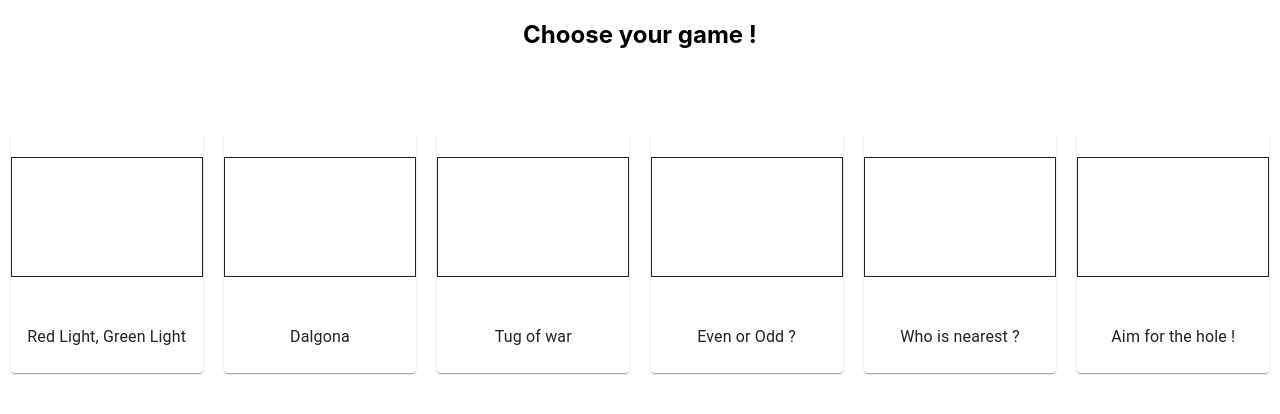
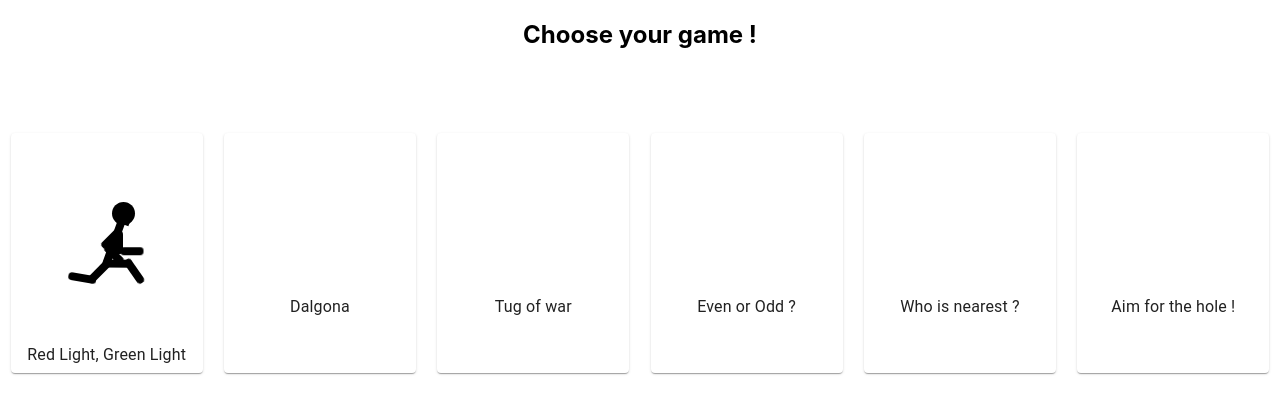
Before and after one commit to Skyrlon/mollusc-game, a React (Create React App) app: page / in a window 1280 px wide. Shown: the top 414 px of the page. Built offline with nearby package versions, Linux system fonts and the light colour scheme.

Commit message:
Create animation for GreenLightRedLight game

```diff
--- /dev/null
+++ b/src/pages/GreenLightRedLightAnimation.jsx
@@ -0,0 +1,226 @@
+import styled from "styled-components";
+
+const StyledGreenLightRedLightAnimation = styled.div`
+  position: relative;
+  box-sizing: border-box;
+  width: 100%;
+  height: 0;
+  padding-top: 100%;
+  & .guy {
+    position: absolute;
+    top: 30%;
+    left: 20%;
+    width: 60%;
+    height: 60%;
+    --head-size: 20;
+    --body-width: var(--head-size) / 3;
+    --body-height: var(--head-size) * 2;
+    --arm-width: var(--body-width);
+    --arm-height: 20;
+    --leg-width: 20;
+    --leg-height: var(--head-size) / 2;
+  }
+
+  & .head {
+    width: calc(var(--head-size) * 1%);
+    height: calc(var(--head-size) * 1%);
+    background-color: black;
+    border-radius: 100%;
+    position: absolute;
+    top: 5%;
+    left: 55%;
+  }
+  & .body {
+    width: calc(var(--body-width) * 1%);
+    height: calc(var(--body-height) * 1%);
+    position: absolute;
+    top: calc(var(--head-size) * 1.1 * 1%);
+    left: calc((50 - var(--body-width) / 2) * 1.12 * 1%);
+    background: black;
+    border-radius: calc(var(--body-height) * 1%) / 10%;
+    border-top-left-radius: 0;
+    border-top-right-radius: 0;
+    transform: rotate(20deg);
+    &::after {
+      content: "";
+      position: absolute;
+      bottom: 100%;
+      width: 100%;
+      height: 10%;
+      background: black;
+    }
+  }
+
+  & .arm {
+    position: absolute;
+    height: calc(var(--arm-height) * 1%);
+    width: calc(var(--arm-width) * 1%);
+    transform-origin: 50% 0%;
+    animation: 1s move-arm infinite;
+    border-radius: calc(var(--body-height) * 1%) / 15%;
+
+    &::after {
+      content: "";
+      position: absolute;
+      top: 80%;
+      height: 100%;
+      width: 100%;
+      border-radius: calc(var(--body-height) * 1%) / 15%;
+      transform-origin: 50% 10%;
+      animation: 1s move-inferior-arm infinite;
+    }
+  }
+
+  & .arm-left {
+    background: black;
+    top: 30%;
+    left: 57%;
+    animation: 1s move-arm-left infinite;
+    &::after {
+      background: black;
+    }
+  }
+
+  & .arm-right {
+    top: 30%;
+    background: black;
+    left: 57%;
+    &::after {
+      background: black;
+    }
+  }
+
+  & .leg {
+    position: absolute;
+    height: calc(var(--body-height) / 2 * 1.2 * 1%);
+    width: calc(var(--body-width) * 1%);
+    top: calc((var(--head-size) + var(--body-height) * 0.9) * 1%);
+    left: calc((50 - var(--body-width) / 2) * 1%);
+    transform-origin: 50% 10%;
+    background-color: black;
+    border-radius: calc(var(--body-height) * 1%) / 15%;
+    &::after {
+      content: "";
+      position: absolute;
+      top: 80%;
+      height: 100%;
+      width: 100%;
+      border-radius: calc(var(--body-height) * 1%) / 15%;
+      transform-origin: 50% 0%;
+      background-color: black;
+    }
+  }
+
+  & .leg-left {
+    animation: 1s move-leg-left infinite;
+    &::after {
+      animation: 1s move-inferior-leg-left infinite;
+    }
+  }
+
+  & .leg-right {
+    animation: 1s move-leg-right infinite;
+    &::after {
+      animation: 1s move-inferior-leg-right infinite;
+    }
+  }
+
+  @keyframes move-arm {
+    0% {
+      transform: rotate(-45deg);
+    }
+    50% {
+      transform: rotate(45deg);
+    }
+    100% {
+      transform: rotate(-45deg);
+    }
+  }
+
+  @keyframes move-arm-left {
+    0% {
+      transform: rotate(90deg);
+    }
+    50% {
+      transform: rotate(0deg);
+    }
+    100% {
+      transform: rotate(90deg);
+    }
+  }
+
+  @keyframes move-inferior-arm {
+    0% {
+      transform: rotate(-67.5deg);
+    }
+    50% {
+      transform: rotate(-90deg);
+    }
+    100% {
+      transform: rotate(-67.5deg);
+    }
+  }
+
+  @keyframes move-leg-left {
+    0% {
+      transform: rotate(-90deg);
+    }
+    50% {
+      transform: rotate(45deg);
+    }
+    100% {
+      transform: rotate(-90deg);
+    }
+  }
+
+  @keyframes move-inferior-leg-left {
+    0% {
+      transform: rotate(112.5deg);
+    }
+    25% {
+      transform: rotate(0deg);
+    }
+    50% {
+      transform: rotate(55deg);
+    }
+    100% {
+      transform: rotate(112.5deg);
+    }
+  }
+
+  @keyframes move-leg-right {
+    0% {
+      transform: rotate(45deg);
+    }
+    50% {
+      transform: rotate(-90deg);
+    }
+    100% {
+      transform: rotate(45deg);
+    }
+  }
+
+  @keyframes move-inferior-leg-right {
+    0% {
+      transform: rotate(55deg);
+    }
+    100% {
+      transform: rotate(55deg);
+    }
+  }
+`;
+
+export default function GreenLightRedLightAnimation() {
+  return (
+    <StyledGreenLightRedLightAnimation>
+      <div className="guy">
+        <div className="head"></div>
+        <div className="body"></div>
+        <div className="arm arm-left"></div>
+        <div className="arm arm-right"></div>
+        <div className="leg leg-left"></div>
+        <div className="leg leg-right"></div>
+      </div>
+    </StyledGreenLightRedLightAnimation>
+  );
+}
--- a/src/pages/SelectGamesPage.jsx
+++ b/src/pages/SelectGamesPage.jsx
@@ -1,5 +1,6 @@
 import { Card, CardMedia, Typography } from "@mui/material";
 import styled from "styled-components";
+import GreenLightRedLightAnimation from "./GreenLightRedLightAnimation";
 
 const StyledSelectGamesPage = styled.section`
   text-align: center;
@@ -20,12 +21,15 @@ const StyledSelectGamesPage = styled.section`
 
 export default function SelectGamesPage() {
   const games = [
-    { name: "Red Light, Green Light" },
-    { name: "Dalgona" },
-    { name: "Tug of war" },
-    { name: "Even or Odd ?" },
-    { name: "Who is nearest ?" },
-    { name: "Aim for the hole !" },
+    {
+      name: "Red Light, Green Light",
+      animation: <GreenLightRedLightAnimation />,
+    },
+    { name: "Dalgona", animation: undefined },
+    { name: "Tug of war", animation: undefined },
+    { name: "Even or Odd ?", animation: undefined },
+    { name: "Who is nearest ?", animation: undefined },
+    { name: "Aim for the hole !", animation: undefined },
   ];
 
   return (
@@ -41,14 +45,7 @@ export default function SelectGamesPage() {
               justifyContent: "space-around",
             }}
           >
-            <CardMedia
-              component="div"
-              sx={{
-                height: "50%",
-                border: "1px solid",
-                boxSizing: "border-box",
-              }}
-            />
+            <CardMedia component="div">{game.animation}</CardMedia>
             <Typography>{game.name}</Typography>
           </Card>
         ))}
```
